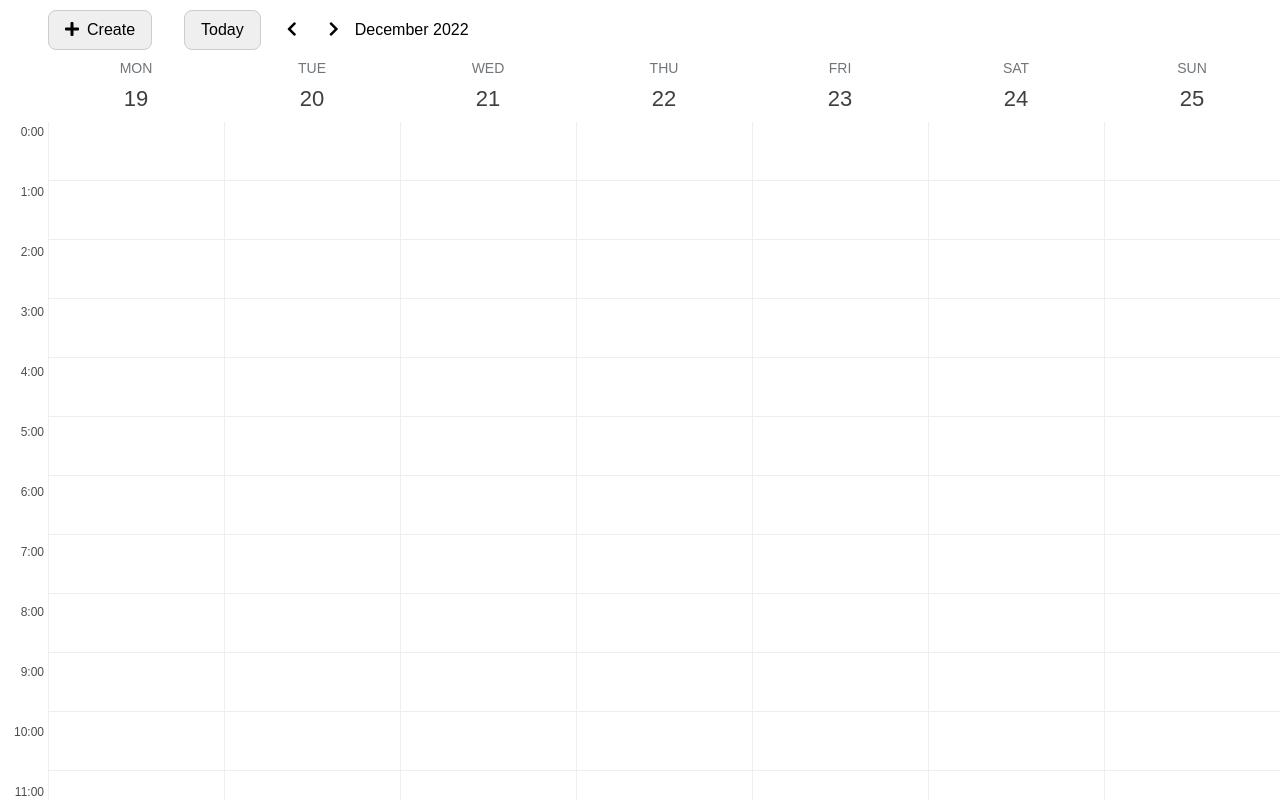
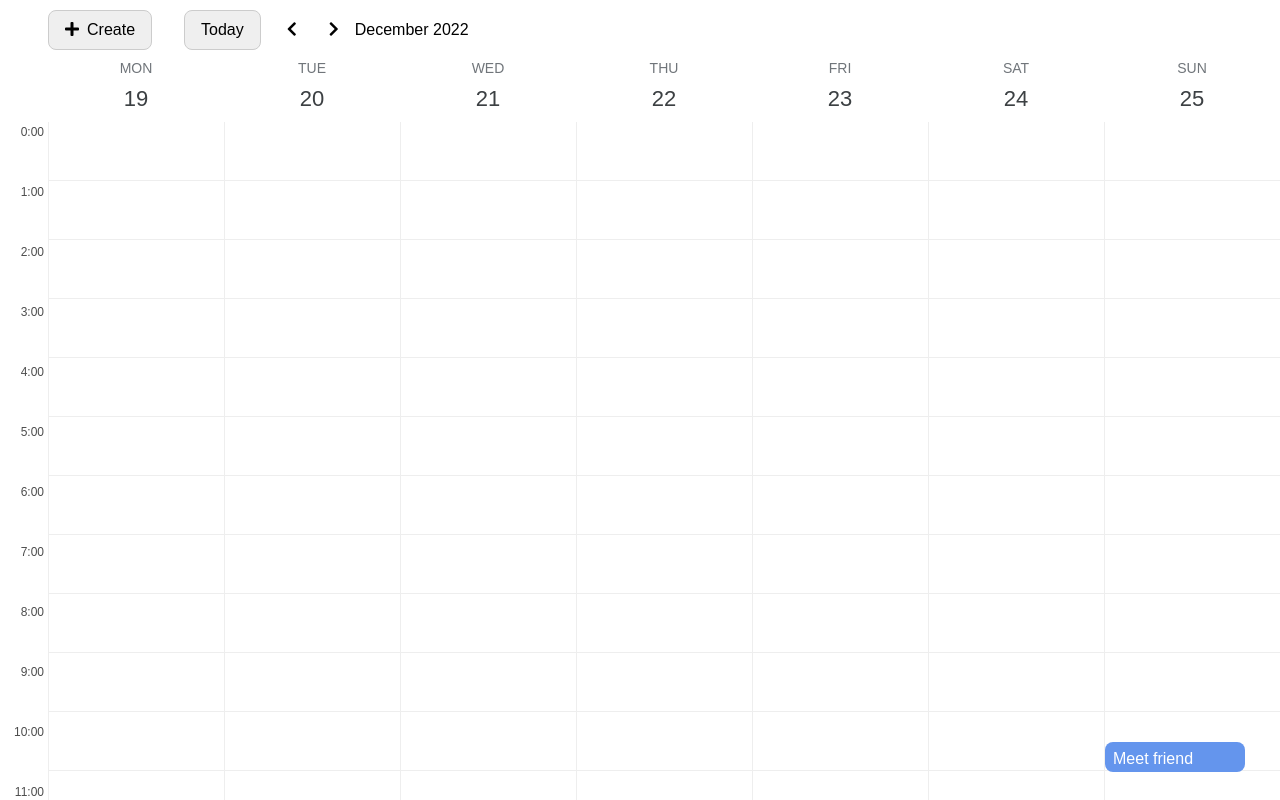
Before and after one commit to vladyslav-soltanovskyi/react-calendar, a React app: page / in a window 1280 px wide. Built offline with nearby package versions, Linux system fonts and the light colour scheme.

Commit message:
Display events on calendar (use fake data in this task - array of event objects)

```diff
--- a/src/components/hour/Hour.jsx
+++ b/src/components/hour/Hour.jsx
@@ -1,7 +1,7 @@
 import React from 'react';
 
 import Event from '../event/Event';
-import { formatMins } from '../../../src/utils/dateUtils.js';
+import { formatMins } from '../../utils/dateUtils.js';
 
 const Hour = ({ dataHour, hourEvents }) => {
   return (
--- a/src/gateway/events.js
+++ b/src/gateway/events.js
@@ -3,29 +3,29 @@ const events = [
     id: 1,
     title: 'Go to the gym',
     description: 'some text here',
-    dateFrom: new Date(2020, 8, 15, 10, 15),
-    dateTo: new Date(2020, 8, 15, 15, 0),
+    dateFrom: new Date(2022, 11, 15, 10, 15),
+    dateTo: new Date(2022, 11, 15, 15, 0),
   },
   {
     id: 2,
     title: 'Go to the school',
     description: 'hello, 2 am',
-    dateFrom: new Date(2020, 8, 16, 10, 15),
-    dateTo: new Date(2020, 8, 16, 11, 0),
+    dateFrom: new Date(2022, 11, 16, 10, 15),
+    dateTo: new Date(2022, 11, 16, 11, 0),
   },
   {
     id: 3,
     title: 'Lunch',
     description: '',
-    dateFrom: new Date(2020, 8, 17, 10, 30),
-    dateTo: new Date(2020, 8, 17, 11, 30),
+    dateFrom: new Date(2022, 11, 17, 10, 30),
+    dateTo: new Date(2022, 11, 17, 11, 30),
   },
   {
     id: 4,
     title: 'Meet friend',
     description: 'at the cafe',
-    dateFrom: new Date(2020, 8, 25, 10, 30),
-    dateTo: new Date(2020, 8, 25, 11, 0),
+    dateFrom: new Date(2022, 11, 25, 10, 30),
+    dateTo: new Date(2022, 11, 25, 11, 0),
   },
 ];
 
```
